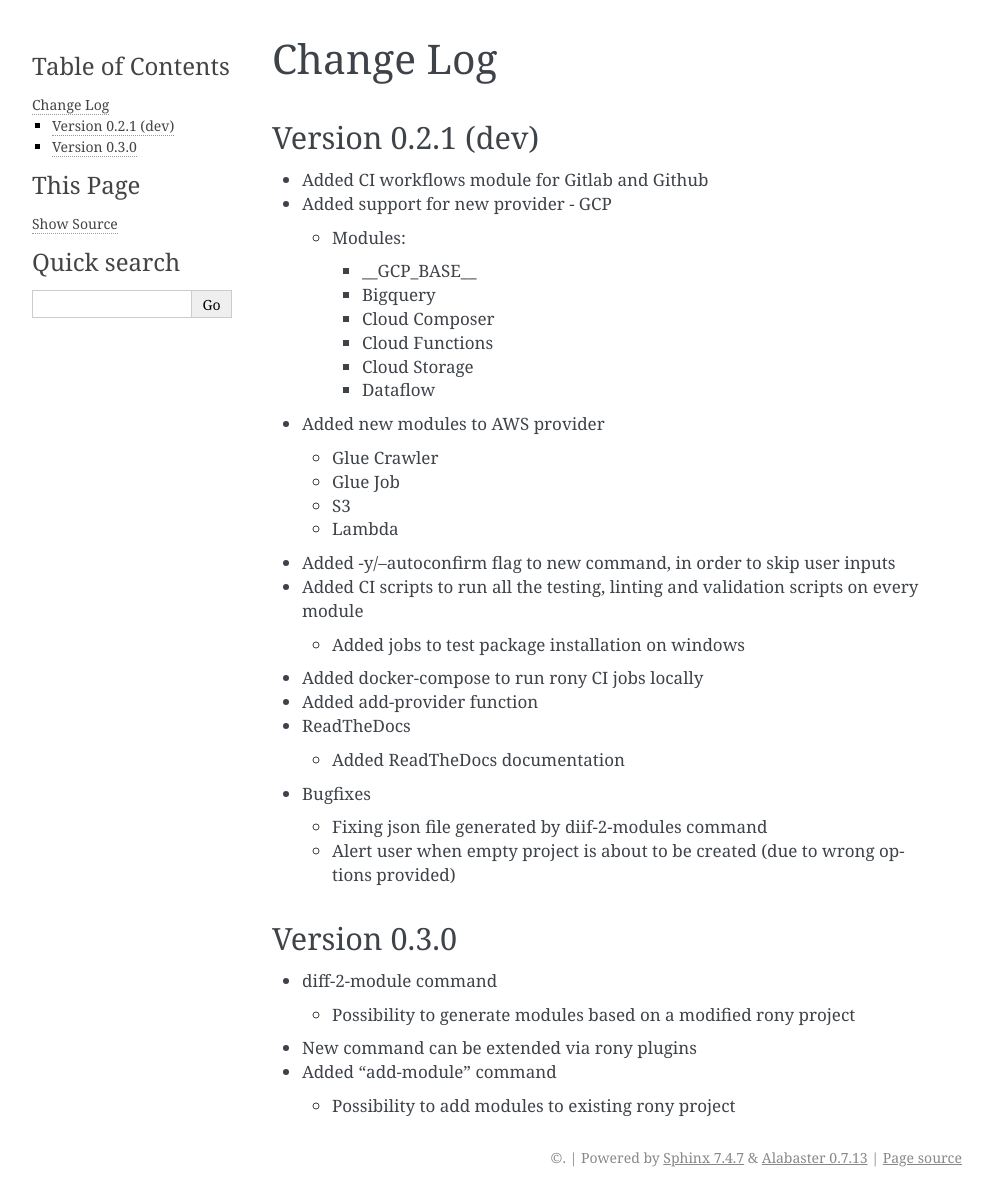
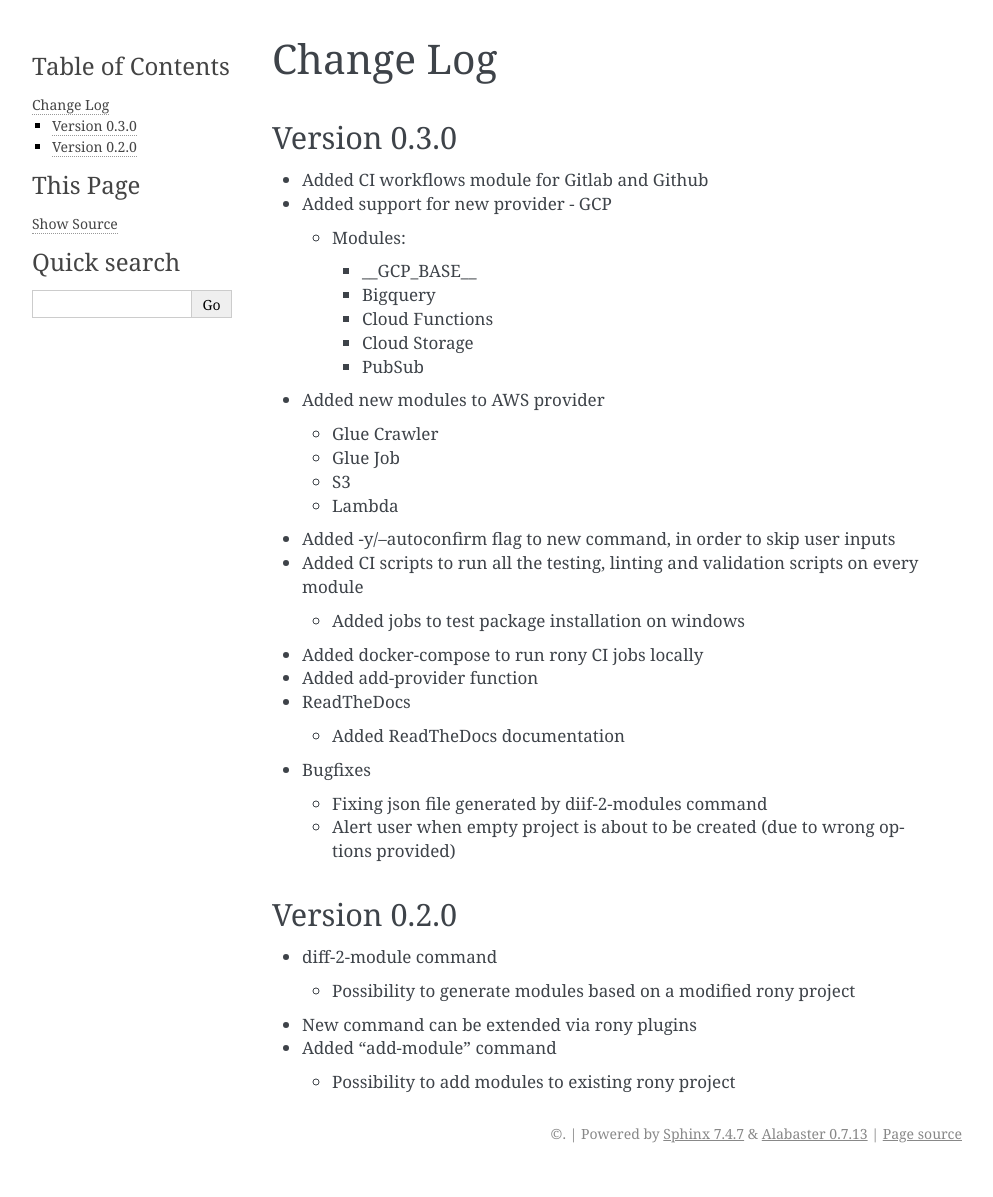
Before and after one commit to A3Data/rony, a Sphinx documentation site: the page built from docs/ChangeLog.md, in a window 1280 px wide. Shown: the whole page, without its empty margins (148-1141 px from the left). Built offline with Sphinx 7.4.7, drawn with Linux system fonts in a browser that asks for light colours; after the commit the page ends 1173 px from its top, so only the background shows below that.

Commit message:
feat: alter changelog

```diff
--- a/docs/ChangeLog.md
+++ b/docs/ChangeLog.md
@@ -1,16 +1,15 @@
 # Change Log
 
-## Version 0.2.1 (dev)
+## Version 0.3.0
 
 - Added CI workflows module for Gitlab and Github
 - Added support for new provider - GCP
   - Modules:
     - \_\_GCP_BASE__
     - Bigquery
-    - Cloud Composer
     - Cloud Functions
     - Cloud Storage
-    - Dataflow
+    - PubSub
 - Added new modules to AWS provider
   - Glue Crawler
   - Glue Job
```
Also changed, not shown: other parts of docs/ChangeLog.md (+1 -1 lines).
